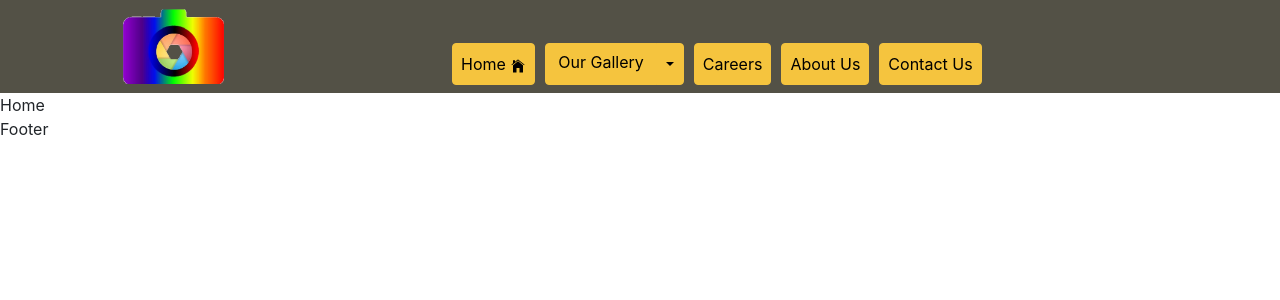
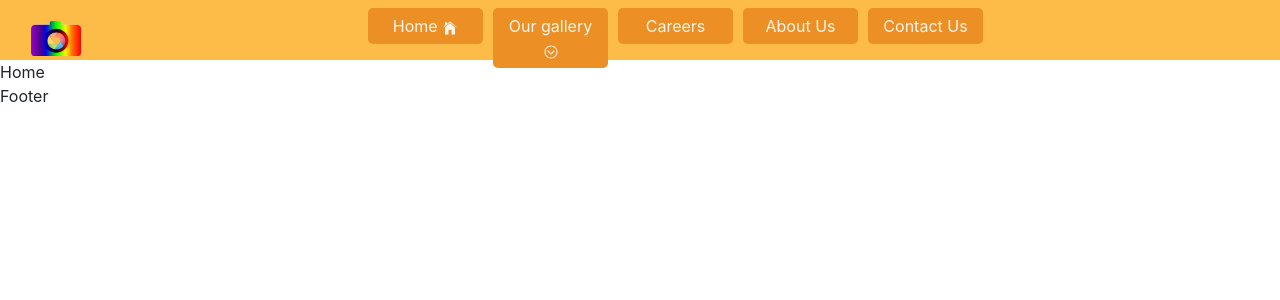
Before and after one commit to monica-puram/PicsArtz_Phase1, a React (Create React App) app: page / in a window 1280 px wide. Shown: the top 300 px of the page. Built offline with nearby package versions, Linux system fonts and the light colour scheme.

Commit message:
Headernav updated
Co-Authored-By: shrikanth7 <shrikanth7@users.noreply.github.com>

```diff
--- a/src/App.css
+++ b/src/App.css
@@ -1,7 +1,9 @@
 .App {
   text-align: center;
 }
-
+.container-fluid{
+  overflow: hidden;
+}
 .App-logo {
   height: 40vmin;
   pointer-events: none;
--- a/src/components/HeaderNav.js
+++ b/src/components/HeaderNav.js
@@ -1,48 +1,80 @@
 import React from 'react';
-import {Navbar, Nav, Dropdown, Button, ButtonGroup, Row, Col} from 'react-bootstrap';
-import { IoIosHome } from 'react-icons/io';
-import "../css/headerNav.css";
 import Logo from '../images/PicsArtzLogo.png';
+import '../css/headerNav.css';
+import {IoIosMenu,IoIosHome, IoIosArrowDropdown} from 'react-icons/io';
 
-class HeaderNav extends React.Component{
-	render() {
+function HeaderNav(){
 		return(
-				<Navbar collapseOnSelect expand="md xs" as = {Row} className='navbar' variant="dark">
-						<Col lg={{ size: 3, offset: 1 }} md="2" sm = "4" xs="4">
-							<Navbar.Brand className="navBrand" href="/home"><img src={Logo} alt="PicsArtzLogo" className="logo"/></Navbar.Brand>
-						</Col>
-						<Col lg="8" md="10" sm="8" xs="8">
-							<Navbar.Toggle aria-controls="responsive-navbar-nav" />
-							<Navbar.Collapse id="responsive-navbar-nav">
-							<Nav className="mr-auto">
-								<Nav.Link as = {Button} href="/home">Home <IoIosHome/></Nav.Link>
-								<Dropdown as={ButtonGroup}  >
-								<Button as = "a" className = "dropdown" href = "/gallery">Our Gallery</Button>
-								<Dropdown.Toggle className = "dropdown" split id="dropdown-custom-2" />
-								<Dropdown.Menu>
-									<Dropdown.Item href = "#">Best Captures</Dropdown.Item>
-									<Dropdown.Divider />
-									<Dropdown.Item href = "#">Candid</Dropdown.Item>
-									<Dropdown.Divider />
-									<Dropdown.Item href = "#">Wide angle</Dropdown.Item>
-                                    <Dropdown.Divider />
-									<Dropdown.Item href = "#">Promos</Dropdown.Item>
-                                    <Dropdown.Divider />
-									<Dropdown.Item href = "#">Video Invites</Dropdown.Item>
-                                    <Dropdown.Divider />
-									<Dropdown.Item href = "#">Photo Shoot</Dropdown.Item>
-								</Dropdown.Menu>
-								</Dropdown>
-                                <Nav.Link as = {Button} href="/careers">Careers</Nav.Link>
-								<Nav.Link as = {Button} href="/about">About Us</Nav.Link>
-								<Nav.Link as = {Button}  href="/contactUs">Contact Us</Nav.Link>
+			<div className= 'navbar'>
+				<div className = 'logo col-6 col-sm-6 col-md-6 col-lg-3 col-xl-3'>
+					<a href='/home'><span><img src={Logo} alt="PicsArtzLogo" className="logo"/></span></a>
+				</div>
+				<button className='hamburger' onClick={()=>{
+						toggleNav();
+					}}>
+					<span><IoIosMenu/></span>
+				</button>
 
-							</Nav>
-							</Navbar.Collapse>
-						</Col>
-				</Navbar>
-			)
-	}
+				<div className='nav col-6 col-sm-6 col-md-6 col-lg-9 col-xl-9' id='nav'>
+					<a href="#" className="closebtn" onClick={()=>{
+						toggleNav();
+					}}>&times;</a>
+					<ul>
+						<li className='navLink'>
+							<a href='/home'>Home <IoIosHome/></a>
+						</li>
+						<li className='navLink' id='dropdown'>
+							<a href='/gallery'>Our gallery <IoIosArrowDropdown/></a>
+
+								<ul className='navDropdown'>
+									<li className='dropdownLink'>
+									<a href='/gallery'>Best Captures</a>
+									</li>
+									<li className='dropdownLink'>
+									<a href='/gallery'>Candid</a>
+									</li>
+									<li className='dropdownLink'>
+									<a href='/gallery'>Wide Angle</a>
+									</li>
+									<li className='dropdownLink'>
+									<a href='/gallery'>Promos</a>
+									</li>
+									<li className='dropdownLink'>
+									<a href='/gallery'>Video Invites</a>
+									</li>
+									<li className='dropdownLink'>
+									<a href='/gallery'>Photo shoot</a>
+									</li>
+								</ul>
+
+						</li>
+
+						<li className='navLink'>
+							<a href='/gallery'>Careers</a>
+						</li>
+						<li className='navLink'>
+							<a href='/gallery'>About Us</a>
+						</li>
+						<li className='navLink'>
+							<a href='/gallery'>Contact Us</a>
+						</li>
+					</ul>
+
+				</div>
+			</div>
+
+		);
+
 }
 
 export default HeaderNav;
+
+function toggleNav() {
+	var x = document.getElementById("nav");
+	if (x.className === "nav col-6 col-sm-6 col-md-6 col-lg-9 col-xl-9") {
+		x.className += " responsive";
+	}
+	else {
+		x.className = "nav col-6 col-sm-6 col-md-6 col-lg-9 col-xl-9";
+	}
+}
--- a/src/css/headerNav.css
+++ b/src/css/headerNav.css
@@ -1,52 +1,153 @@
 .navbar {
-	background: rgb(83, 81, 70);
-}
-
-.navbar-dark .navbar-nav .nav-link {
-	color: black;
-	opacity: 1;
-	margin-left: 10px;
-	background-color: rgb(245, 196, 62);
-	border-color: rgb(245, 196, 62);
-}
-
-.navbar-dark .navbar-nav .nav-link:focus, .navbar-dark .navbar-nav .nav-link:hover {
-	color: rgb(112, 19, 19);
-}
-
-.navbar-nav {
-	margin-top: 35px;
-}
-
-.navbar-toggler{
-	float: right;
-}
-
-.dropdown {
-	color: black;
-	opacity: 1;
-	margin-left: 10px;
-	background-color: rgb(245, 196, 62);
-	border-color: rgb(245, 196, 62);
-}
-
-.btn-group {
-	background: rgb(83, 81, 70);
-	margin-left: 0px;
-}
-
-.dropdown :hover {
-	color:rgb(146, 143, 125);
-}
-
-.navBrand {
-  text-decoration: none;
-  margin: 0;
-  padding: 0;
-  float: left;
+  background-color: #fcbc47;
+  height: 60px;
   width: 100%;
 }
 
 .logo {
-	height: 75px;
+  float: left;
 }
+
+.logo img {
+  width: 50px;
+  height: 35px;
+  margin: 0;
+}
+
+.nav .closebtn {
+  display: none;
+}
+
+.nav ul {
+  margin: 0;
+  position: relative;
+}
+
+.nav ul .navLink {
+  list-style: none;
+  float: left;
+  border: 1px solid transparent;
+  background-color: #ec8f25;
+  margin-right: 10px;
+  padding: 5px;
+  width: 115px;
+  text-align: center;
+  border-radius: 5px;
+}
+
+.nav ul .navLink a {
+  color: #faf5ec;
+}
+
+.nav ul .navLink a:hover {
+  text-decoration: none;
+  color: #c9c5bf;
+}
+
+.nav .navDropdown {
+  background-color: #ec8f25;
+  display: none;
+  min-width: 250px;
+  padding: 10px;
+  border-radius: 5px;
+  position: absolute;
+  z-index: 1;
+}
+
+.nav .navDropdown .dropdownLink {
+  list-style: none;
+  border-bottom: 1px solid #faf5ec;
+}
+
+.nav .navDropdown .dropdownLink a {
+  color: #faf5ec;
+}
+
+.hamburger {
+  display: none;
+  background-color: #ec8f25;
+  border: 0;
+  border-radius: 5px;
+  text-align: center;
+  padding: 0;
+  width: 50px;
+}
+
+.hamburger span {
+  font-size: x-large;
+  color: #faf5ec;
+  width: 50px;
+  height: 35px;
+  margin: 0;
+}
+
+#dropdown:hover .navDropdown {
+  display: block;
+}
+
+@media screen and (max-width: 768px) {
+  .nav {
+    display: none;
+    width: 100%;
+  }
+  .hamburger {
+    float: right;
+    display: block;
+  }
+}
+
+@media screen and (max-width: 768px) {
+  .nav.responsive {
+    position: relative;
+    display: block;
+    height: 100%;
+    width: 50%;
+    position: fixed;
+    z-index: 1;
+    top: 0;
+    right: 0;
+    background-color: black;
+    background-color: rgba(0, 0, 0, 0.6);
+    overflow-x: hidden;
+    -webkit-transition: 0.5s;
+    transition: 0.5s;
+    padding: 0;
+  }
+  .nav.responsive ul {
+    position: relative;
+    top: 25%;
+    width: 100%;
+    text-align: center;
+    margin-top: 30px;
+  }
+  .nav.responsive .hamburger {
+    position: absolute;
+    right: 0;
+    top: 60px;
+    max-width: 100%;
+  }
+  .nav.responsive .navLink {
+    float: none;
+    display: block;
+    text-align: left;
+    background-color: transparent;
+  }
+  .nav.responsive .navLink .navDropdown {
+    float: none;
+    text-align: left;
+    background-color: transparent;
+    padding: 10px;
+    position: relative;
+    margin: 0;
+  }
+  .nav.responsive .closebtn {
+    position: absolute;
+    display: block;
+    top: 20px;
+    right: 45px;
+    font-size: 30px;
+    text-decoration: none;
+    color: #faf5ec;
+  }
+}
+/*# sourceMappingURL=headerNav.css.map */
--- /dev/null
+++ b/src/css/headerNav.scss
@@ -0,0 +1,137 @@
+.navbar{
+    background-color: rgb(252, 188, 71);
+    height: 60px;
+    width: 100%;
+}
+.logo{
+    float: left;
+    img{
+        width: 50px;
+        height: 35px;
+        margin: 0;
+    }
+}
+.nav{
+    .closebtn{
+        display: none;
+    }
+    ul{
+        margin: 0;
+        position: relative;
+        .navLink{
+            list-style: none;
+            float: left;
+            border: 1px solid transparent;
+            background-color: rgb(236, 143, 37);
+            margin-right: 10px;
+            padding: 5px;
+            width: 115px;
+            text-align: center;
+            border-radius: 5px;
+            a{
+                color: rgb(250, 245, 236);
+                &:hover{
+                    text-decoration: none;
+                    color: rgb(201, 197, 191);
+                }
+            }
+        }
+    }
+    .navDropdown{
+        background-color: rgb(236, 143, 37);
+        display: none;
+        min-width: 250px;
+        padding: 10px;
+        border-radius: 5px;
+        position: absolute;
+        z-index: 1;
+        .dropdownLink{
+            list-style: none;
+            border-bottom: 1px solid rgb(250, 245, 236);
+            a{
+                color: rgb(250, 245, 236);
+            }
+        }
+    }
+}
+.hamburger{
+    display: none;
+    background-color: rgb(236,143,37);
+    border: 0;
+    border-radius: 5px;
+    text-align: center;
+    padding: 0;
+    width: 50px;
+    span{
+        font-size: x-large;
+        color: rgb(250, 245, 236);
+        width: 50px;
+        height: 35px;
+        margin:0;
+    }
+}
+#dropdown:hover .navDropdown {display: block;}
+@media screen and (max-width: 768px) {
+    .nav {
+        display: none;
+        width: 100%;
+    }
+    .hamburger {
+      float: right;
+      display: block;
+    }
+}
+@media screen and (max-width: 768px) {
+    .nav.responsive {
+        position: relative;
+        display: block;
+        height: 100%;
+        width: 50%;
+        position: fixed;
+        z-index: 1;
+        top: 0;
+        right: 0;
+        background-color: rgb(0,0,0);
+        background-color: rgba(0,0,0, 0.6);
+        overflow-x: hidden;
+        transition: 0.5s;
+        padding: 0;
+
+    }
+    .nav.responsive ul{
+        position: relative;
+        top: 25%;
+        width: 100%;
+        text-align: center;
+        margin-top: 30px;
+    }
+    .nav.responsive .hamburger {
+      position: absolute;
+      right: 0;
+      top: 60px;
+      max-width: 100%;
+    }
+    .nav.responsive .navLink {
+      float: none;
+      display: block;
+      text-align: left;
+      background-color: transparent;
+    }
+    .nav.responsive .navLink .navDropdown {
+        float: none;
+        text-align: left;
+        background-color: transparent;
+        padding: 10px;
+        position: relative;
+        margin: 0;
+      }
+      .nav.responsive .closebtn {
+        position: absolute;
+        display: block;
+        top: 20px;
+        right: 45px;
+        font-size: 30px;
+        text-decoration: none;
+        color: rgb(250, 245, 236);
+      }
+  }
```
Also changed, not shown: 1 other file (tests, documents, lock files or other folders).
